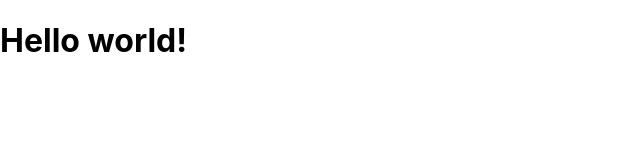
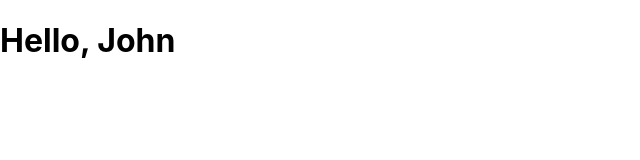
Before and after one commit to Cleomir/learning-react, a React (Create React App) app: page / in a window 1280 px wide. Shown: the top 160 px of the page, without its empty margins (0-640 px from the left). Built offline with nearby package versions, Linux system fonts and the light colour scheme.

Commit message:
Add stateful component

```diff
--- a/src/App.js
+++ b/src/App.js
@@ -1,3 +1,5 @@
 import ClassComponent from "./components/Class";
+import Stateful from './components/Stateful'
 
-export default ClassComponent;
+//export default ClassComponent;
+export default Stateful;
--- /dev/null
+++ b/src/components/Stateful.js
@@ -0,0 +1,11 @@
+import React from "react";
+
+export default class Stateful extends React.Component {
+  state = {
+    name: "John",
+  };
+
+  render() {
+    return <h1>Hello, {this.state.name}</h1>;
+  }
+}
```
